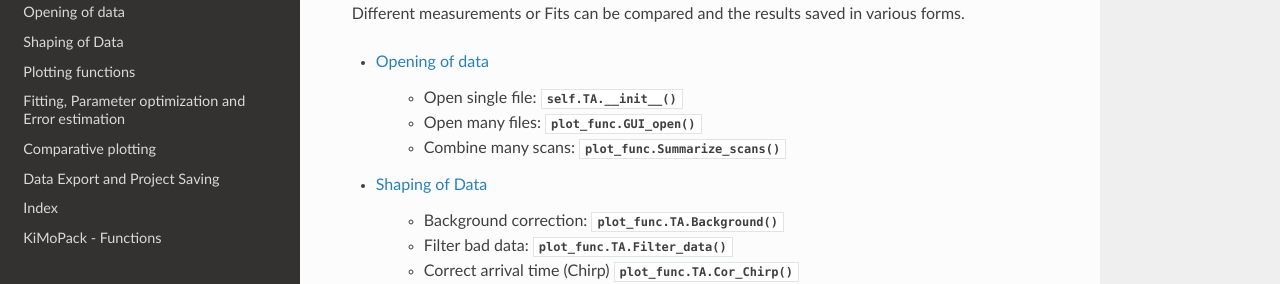
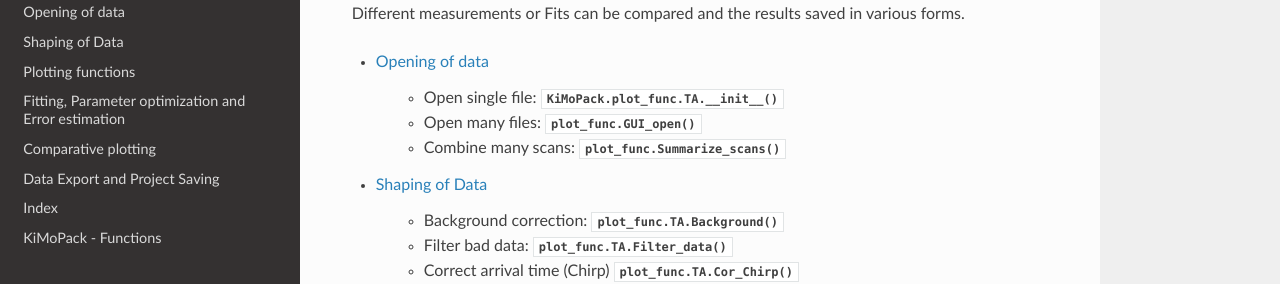
Before and after one commit to erdzeichen/KiMoPack, a Sphinx documentation site: the page built from docs/Main_tasks.rst, in a window 1280 px wide and 900 px high. Shown: the part 230-514 px from the top of the window. Built offline with Sphinx 7.4.7 and the Read the Docs theme 2.0.0, drawn with Linux system fonts in a browser that asks for light colours.

Commit message:
Update Main_tasks.rst

```diff
--- a/docs/Main_tasks.rst
+++ b/docs/Main_tasks.rst
@@ -8,7 +8,7 @@
 
 * :ref:`Opening of data`
 
-	* Open single file: 			:meth:`self.TA.__init__`
+	* Open single file: 			:meth:`KiMoPack.plot_func.TA.__init__`
 	* Open many files: 				:meth:`plot_func.GUI_open`
 	* Combine many scans:			:meth:`plot_func.Summarize_scans`
 
```
